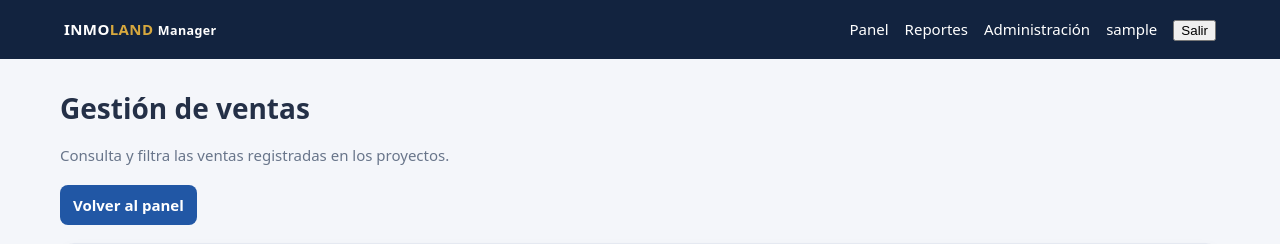
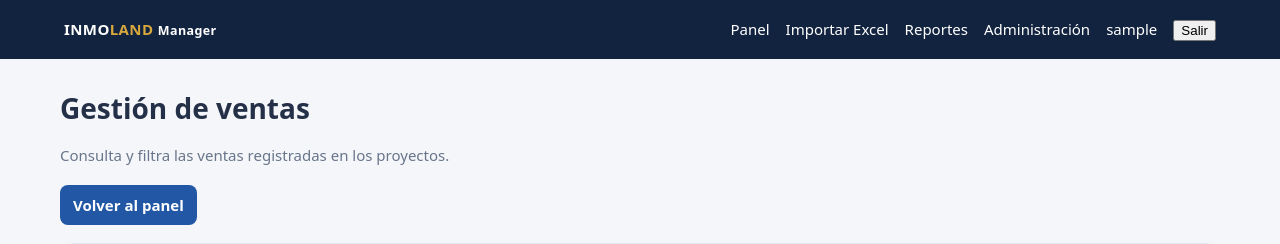
Before and after one commit to geovannybeltranbowen-crypto/inmoland-manager, a Django app: page /ventas/ in a window 1280 px wide. Shown: the top 244 px of the page. Run offline with Django 5.2, Linux system fonts and the light colour scheme; the visitor is signed in with stand-in values (Sample User, id 1); data that the repository does not hold is empty.

Commit message:
Añadir boton de importar excel al menu

```diff
--- a/templates/base.html
+++ b/templates/base.html
@@ -43,7 +43,7 @@
   <div class="brand">INMO<span>LAND</span> <small>Manager</small></div>
   <nav>
   {% if user.is_authenticated %}
-    <a href="/">Panel</a>
+    <a href="/">Panel</a><a href="{% url 'importar_lotes' %}">Importar Excel</a>
     <a href="{% url 'reportes_index' %}">Reportes</a>
     <a href="/admin/">Administración</a>
     <span>{{ user.username }}</span>
```
